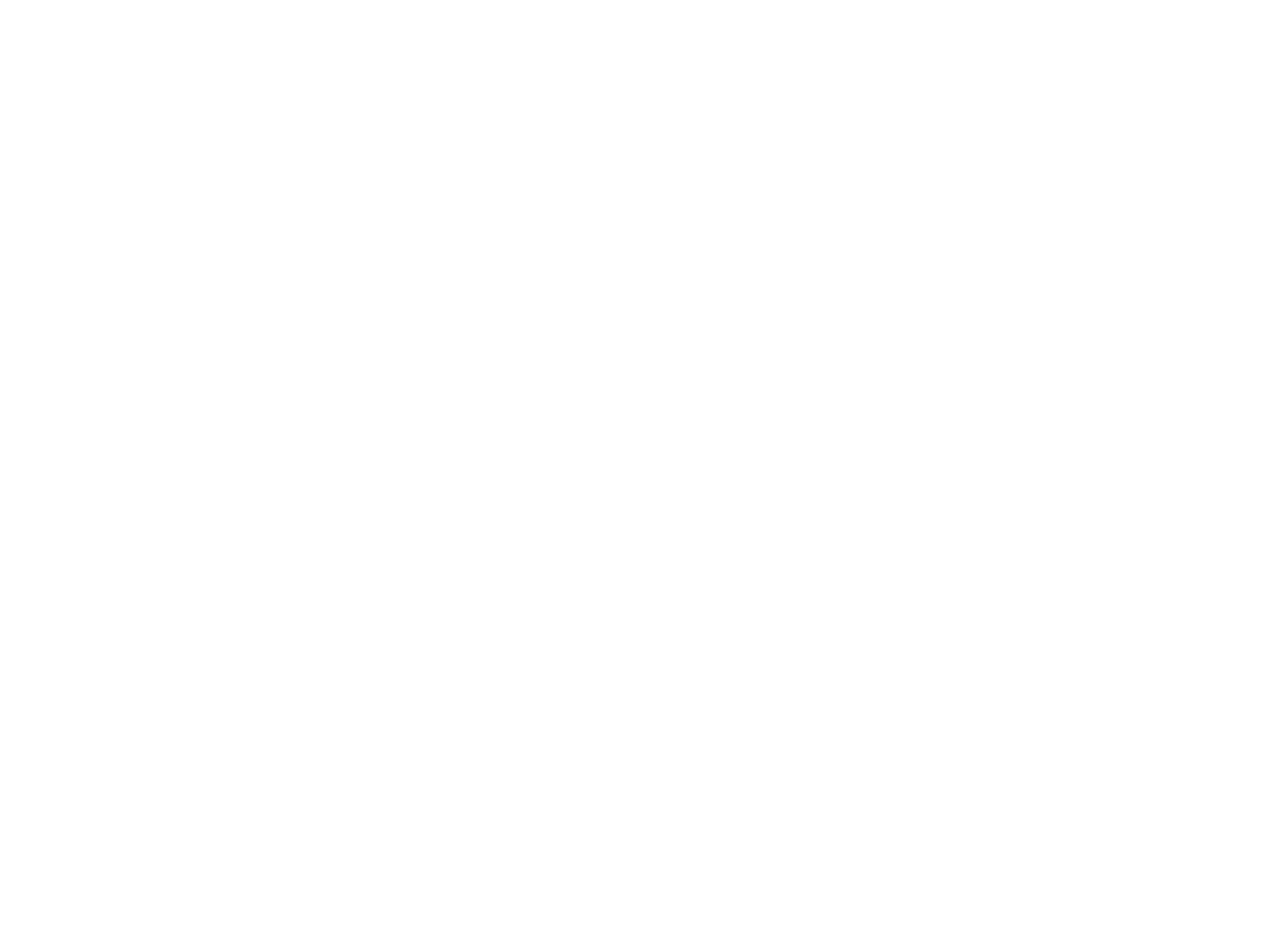
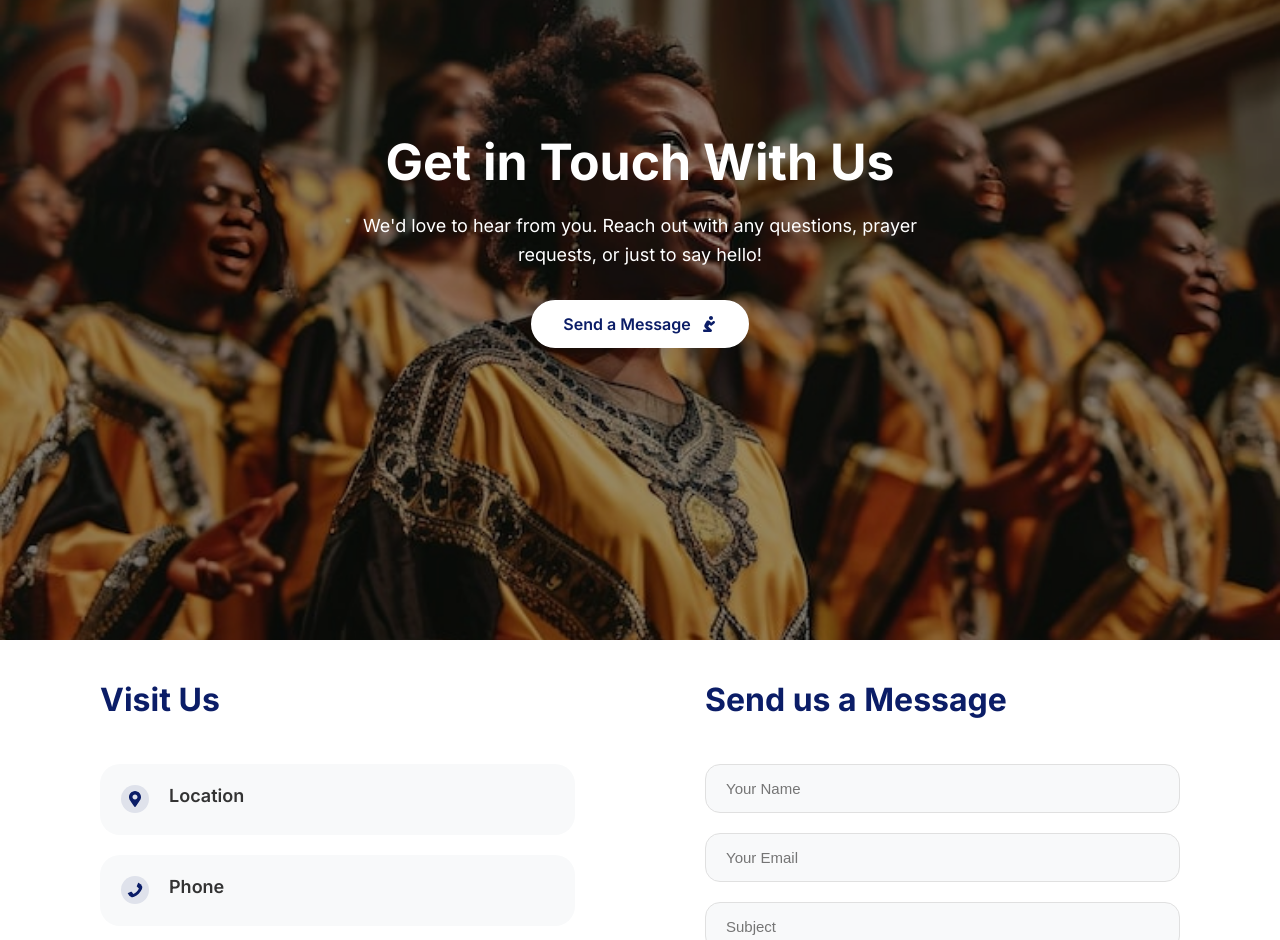
Before and after one commit to Abiola-Emmanuel/Amazing-Life, a Next.js app: page /contact in a window 1280 px wide. Shown: the part 160-1100 px from the top of the page. Before the commit the page ends 800 px from the top, so only its background shows below. Built offline with nearby package versions, Linux system fonts and the light colour scheme.

Commit message:
contact page

```diff
--- a/src/app/components/Footer.jsx
+++ b/src/app/components/Footer.jsx
@@ -51,7 +51,7 @@
             <div className="footer-info-item">
               <FaMapMarkerAlt className="footer-icon" />
               <p className="footer-info-text">
-                Address goes here
+                Harbour Road
               </p>
             </div>
 
--- a/src/app/components/Navbar.jsx
+++ b/src/app/components/Navbar.jsx
@@ -26,8 +26,8 @@
   const navLinks = [
     { id: 1, name: 'Home', href: '/' },
     { id: 2, name: 'About', href: '/about' },
-    { id: 3, name: 'Ministries', href: '/ministries' },
-    { id: 4, name: 'Events', href: '/events' },
+    { id: 3, name: 'Ministries', href: '#' },
+    // { id: 4, name: 'Events', href: '/events' },
     { id: 5, name: 'Contact Us', href: '/contact' },
   ]
 
--- /dev/null
+++ b/src/app/contact/contact.css
@@ -0,0 +1,361 @@
+* {
+  scroll-behavior: smooth;
+}
+
+.contact-page {
+  width: 100%;
+  overflow-x: hidden;
+}
+
+.contact-hero {
+  width: 100%;
+  height: 100vh;
+  position: relative;
+  display: flex;
+  flex-direction: column;
+  justify-content: center;
+  align-items: center;
+  text-align: center;
+  padding: 0 20px;
+}
+
+.contact-image {
+  position: absolute;
+  inset: 0;
+  width: 100%;
+  height: 100%;
+  object-fit: cover;
+  filter: brightness(0.6);
+}
+
+.contact-hero h1 {
+  font-size: 50px;
+  font-weight: 700;
+  color: white;
+  margin-bottom: 20px;
+  position: relative;
+  z-index: 1;
+  animation: fadeInDown 1s ease;
+}
+
+.contact-hero p {
+  font-size: 18px;
+  max-width: 600px;
+  line-height: 1.6;
+  opacity: 0.9;
+  position: relative;
+  z-index: 1;
+  color: white;
+  animation: fadeInUp 1s ease 0.2s both;
+}
+
+.hero-actions {
+  display: flex;
+  gap: 20px;
+  justify-content: center;
+  flex-wrap: wrap;
+  margin-top: 30px;
+  z-index: 3;
+  position: relative;
+}
+
+.hero-btn {
+  padding: 12px 30px;
+  border-radius: 50px;
+  font-size: 16px;
+  font-weight: 600;
+  text-decoration: none;
+  display: inline-flex;
+  align-items: center;
+  gap: 10px;
+  transition: all 0.3s ease;
+  border: 2px solid transparent;
+}
+
+.hero-btn.primary {
+  background: #fff;
+  color: #0b1d67;
+  border-color: #fff;
+}
+
+.hero-btn.primary:hover {
+  background: transparent;
+  color: #fff;
+}
+
+.hero-btn.secondary {
+  background: transparent;
+  color: #fff;
+  border-color: #fff;
+}
+
+.hero-btn.secondary:hover {
+  background: #fff;
+  color: #0b1d67;
+}
+
+
+/* Main Container */
+.contact-container {
+  max-width: 1200px;
+  margin: 0 auto 80px;
+  padding: 0 20px;
+  display: flex;
+  gap: 50px;
+}
+
+/* Left Side - Contact Info */
+.contact-info {
+  border-radius: 30px;
+  padding: 40px;
+  width: 50%;
+}
+
+.contact-info h2 {
+  font-size: 32px;
+  color: #0b1d67;
+  margin-bottom: 30px;
+  padding-bottom: 15px;
+}
+
+
+.info-card {
+  display: flex;
+  gap: 20px;
+  padding: 20px;
+  background: #f8f9fa;
+  border-radius: 20px;
+  margin-bottom: 20px;
+  transition: all 0.3s ease;
+  border: 1px solid transparent;
+}
+
+.info-card:hover {
+  transform: translateX(10px);
+}
+
+.info-icon {
+  font-size: 28px;
+  color: #0b1d67;
+  background: rgba(11, 29, 103, 0.1);
+  padding: 6px;
+  border-radius: 15px;
+  transition: all 0.3s ease;
+}
+
+.info-card:hover .info-icon {
+  background: #0b1d67;
+  color: #fff;
+  transform: rotate(20deg);
+}
+
+
+.info-card h3 {
+  font-size: 18px;
+  font-weight: 600;
+  color: #333;
+  margin-bottom: 8px;
+}
+
+.info-card p {
+  font-size: 15px;
+  line-height: 1.6;
+  color: #666;
+  margin: 0;
+}
+
+/* Social Links */
+.social-links {
+  margin-top: 40px;
+  text-align: center;
+}
+
+.social-links h3 {
+  font-size: 20px;
+  color: #333;
+  margin-bottom: 20px;
+}
+
+.social-icons {
+  display: flex;
+  gap: 15px;
+  justify-content: center;
+}
+
+.social-icons svg {
+  font-size: 20px;
+  color: #fff;
+  background: #0b1d67;
+  padding: 12px;
+  border-radius: 50%;
+  cursor: pointer;
+  transition: all 0.3s ease;
+  width: 45px;
+  height: 45px;
+}
+
+.social-icons svg:hover {
+  background: #0e2581;
+}
+
+/* Right Side - Contact Form */
+.contact-form {
+  width: 50%;
+  background: #fff;
+  border-radius: 30px;
+  padding: 40px;
+}
+
+
+.contact-form h2 {
+  font-size: 32px;
+  color: #0b1d67;
+  margin-bottom: 30px;
+  position: relative;
+  padding-bottom: 15px;
+}
+
+.form-group {
+  margin-bottom: 20px;
+}
+
+.form-group input,
+.form-group textarea {
+  width: 100%;
+  padding: 15px 20px;
+  border: 1px solid #e0e0e0;
+  border-radius: 15px;
+  font-size: 15px;
+  transition: all 0.3s ease;
+  background: #f8f9fa;
+}
+
+.form-group input:focus,
+.form-group textarea:focus {
+  outline: none;
+  border-color: #0b1d67;
+  background: #fff;
+  box-shadow: 0 5px 20px rgba(11, 29, 103, 0.1);
+}
+
+.form-group textarea {
+  resize: vertical;
+  min-height: 120px;
+}
+
+.contact-form button {
+  width: 100%;
+  padding: 15px 30px;
+  background-color: #0b1d67;
+  color: #fff;
+  border: none;
+  border-radius: 15px;
+  font-size: 16px;
+  font-weight: 600;
+  cursor: pointer;
+  transition: all 0.3s ease;
+  position: relative;
+  overflow: hidden;
+}
+
+.contact-form button:hover {
+  background-color: rgba(11, 29, 103, 0.8);
+}
+
+/* Map Section */
+.map-section {
+  width: 100%;
+  height: 450px;
+  margin-top: 50px;
+  margin-bottom: 100px;
+  position: relative;
+}
+
+.map-section iframe {
+  width: 100%;
+  height: 100%;
+  border: none;
+  filter: grayscale(0.2);
+  transition: filter 0.3s ease;
+}
+
+.map-section iframe:hover {
+  filter: grayscale(0);
+}
+
+
+/* Responsive Design */
+@media screen and (max-width: 992px) {
+  .contact-container {
+    flex-direction: column;
+    gap: 30px;
+  }
+
+  .contact-info,
+  .contact-form {
+    width: 100%;
+    margin: 0 auto;
+  }
+}
+
+@media screen and (max-width: 768px) {
+  .contact-hero {
+    margin-bottom: 50px;
+  }
+
+  .contact-info,
+  .contact-form {
+    padding: 30px;
+  }
+
+  .info-card {
+    padding: 15px;
+  }
+
+  .info-icon {
+    font-size: 24px;
+    padding: 6px;
+  }
+
+  .map-section {
+    height: 350px;
+  }
+}
+
+@media screen and (max-width: 480px) {
+  .contact-hero h1 {
+    font-size: 2rem;
+  }
+
+  .contact-hero p {
+    font-size: 0.9rem;
+  }
+
+  .contact-info h2,
+  .contact-form h2 {
+    font-size: 28px;
+  }
+
+  .info-card {
+    flex-direction: column;
+    align-items: center;
+    text-align: center;
+  }
+
+  .social-icons {
+    flex-wrap: wrap;
+  }
+
+  .map-section {
+    height: 300px;
+  }
+}
+
+.contact-info,
+.contact-form {
+  animation: float 6s ease-in-out infinite;
+}
+
+.contact-form {
+  animation-delay: 1s;
+}
--- a/src/app/contact/page.jsx
+++ b/src/app/contact/page.jsx
@@ -1,11 +1,146 @@
-import React from 'react'
+"use client";
 
-const Events = () => {
+import { FaMapMarkerAlt, FaPhone, FaEnvelope, FaTiktok, FaFacebookF, FaInstagram, FaYoutube, FaArrowRight, FaPray } from 'react-icons/fa';
+import Link from 'next/link';
+import { motion } from 'framer-motion';
+import './contact.css';
+import Footer from '../components/Footer';
+import Image from 'next/image';
+
+const Contact = () => {
+  // Animation variants
+  const fadeInUp = {
+    hidden: { opacity: 0, y: 30 },
+    visible: { opacity: 1, y: 0 }
+  };
+
+  const staggerContainer = {
+    hidden: { opacity: 0 },
+    visible: {
+      opacity: 1,
+      transition: {
+        staggerChildren: 0.2
+      }
+    }
+  };
+
   return (
-    <>
-      <h1>Events</h1>
-    </>
+    <motion.div
+      className="contact-page"
+      initial="hidden"
+      animate="visible"
+      variants={staggerContainer}
+    >
+      {/* Hero Section */}
+      <section className="contact-hero">
+        <motion.h1
+          variants={fadeInUp}
+          transition={{ duration: 0.8, delay: 0.2 }}
+        >
+          Get in Touch With Us
+        </motion.h1>
+
+        <motion.p
+          variants={fadeInUp}
+          transition={{ duration: 0.8, delay: 0.4 }}
+        >
+          We'd love to hear from you. Reach out with any questions, prayer requests, or just to say hello!
+        </motion.p>
+
+        <motion.div
+          className="hero-actions"
+          variants={staggerContainer}
+          initial="hidden"
+          animate="visible"
+        >
+          <motion.div variants={fadeInUp}>
+            <Link href="#contact-form" className="hero-btn primary">
+              Send a Message <FaPray />
+            </Link>
+          </motion.div>
+        </motion.div>
+
+        <Image
+          src={'/contact-hero.jpg'}
+          fill
+          className='contact-image'
+          alt='Contact hero background'
+          priority
+        />
+      </section>
+
+      <div className="contact-container">
+        <div className="contact-info">
+          <h2>Visit Us</h2>
+
+          <div className="info-card">
+            <FaMapMarkerAlt className="info-icon" />
+            <div>
+              <h3>Location</h3>
+              <p></p>
+            </div>
+          </div>
+
+          <div className="info-card">
+            <FaPhone className="info-icon" />
+            <div>
+              <h3>Phone</h3>
+              <p></p>
+            </div>
+          </div>
+
+          <div className="info-card">
+            <FaEnvelope className="info-icon" />
+            <div>
+              <h3>Email</h3>
+              <p>amazinglife@gmail.com</p>
+            </div>
+          </div>
+
+          <div className="social-links">
+            <h3>Follow Us</h3>
+            <div className="social-icons">
+              <Link href="#" target="_blank">
+                <FaTiktok />
+              </Link>
+            </div>
+          </div>
+        </div>
+
+        {/* Right Side - Contact Form */}
+        <div className="contact-form" id="contact-form">
+          <h2>Send us a Message</h2>
+          <form>
+            <div className="form-group">
+              <input type="text" placeholder="Your Name" />
+            </div>
+            <div className="form-group">
+              <input type="email" placeholder="Your Email" />
+            </div>
+            <div className="form-group">
+              <input type="text" placeholder="Subject" />
+            </div>
+            <div className="form-group">
+              <textarea rows="5" placeholder="Your Message"></textarea>
+            </div>
+            <button type="submit">Send Message</button>
+          </form>
+        </div>
+      </div>
+
+      {/* Map Section */}
+      <div className="map-section">
+        <iframe
+          src="https://www.google.com/maps/embed?pb=!1m18!1m12!1m3!1d3975.2729440321305!2d7.0132446!3d4.7622764!2m3!1f0!2f0!3f0!3m2!1i1024!2i768!4f13.1!3m3!1m2!1s0x1069cbe4f983de27%3A0xd6be63dcc917a45c!2s15%20Harbour%20Rd%2C%20Port%20Harcourt%2C%20Onne%20501101%2C%20Rivers!5e0!3m2!1sen!2sng!4v1717590000000!5m2!1sen!2sng"
+          allowFullScreen
+          loading="lazy"
+          title="Church Location"
+        />
+      </div>
+
+      <Footer />
+    </motion.div>
   )
 }
 
-export default Events
+export default Contact;
```
Also changed, not shown: public/contact-hero.jpg (added).
